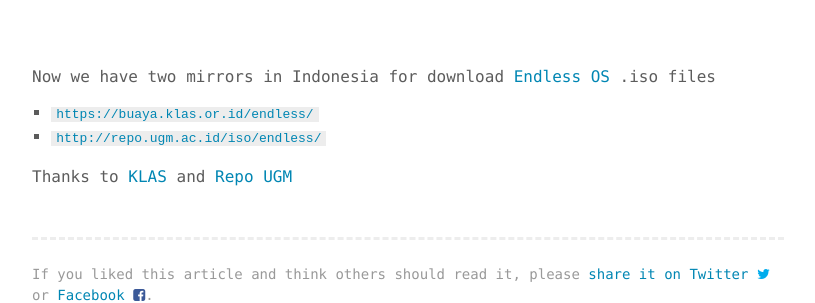
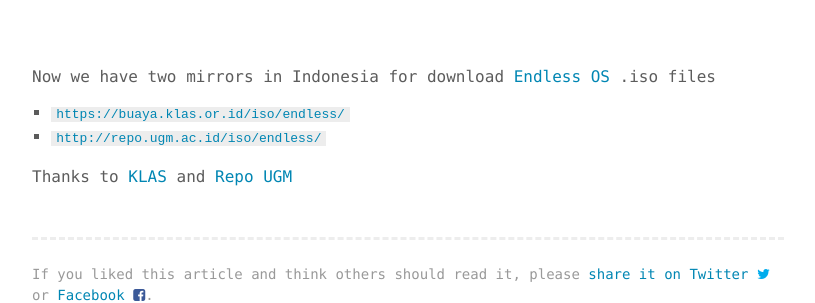
Before and after one commit to cho2/cho2.github.io, a Jekyll site: the page built from _posts/2017-10-31-Endless-OS-Indonesia-mirror.md, in a window 1280 px wide. Shown: the part 171-474 px from the top of the page, without its empty margins (232-1047 px from the left). Built offline with Jekyll 4.4.1, drawn with Linux system fonts in a browser that asks for light colours; part of the change alters nothing that is shown.

Commit message:
fix post

```diff
--- a/_posts/2017-10-31-Endless-OS-Indonesia-mirror.md
+++ b/_posts/2017-10-31-Endless-OS-Indonesia-mirror.md
@@ -8,7 +8,7 @@ keywords: "Endless"
 
 Now we have two mirrors in Indonesia for download [Endless OS](https://endlessos.com/) .iso files
 
-* [`https://buaya.klas.or.id/endless/`](https://buaya.klas.or.id/endless/)
+* [`https://buaya.klas.or.id/iso/endless/`](https://buaya.klas.or.id/iso/endless/)
 * [`http://repo.ugm.ac.id/iso/endless/`](http://repo.ugm.ac.id/iso/endless/)
 
 Thanks to [KLAS](https://klas.or.id/) and [Repo UGM](http://repo.ugm.ac.id/)
```
